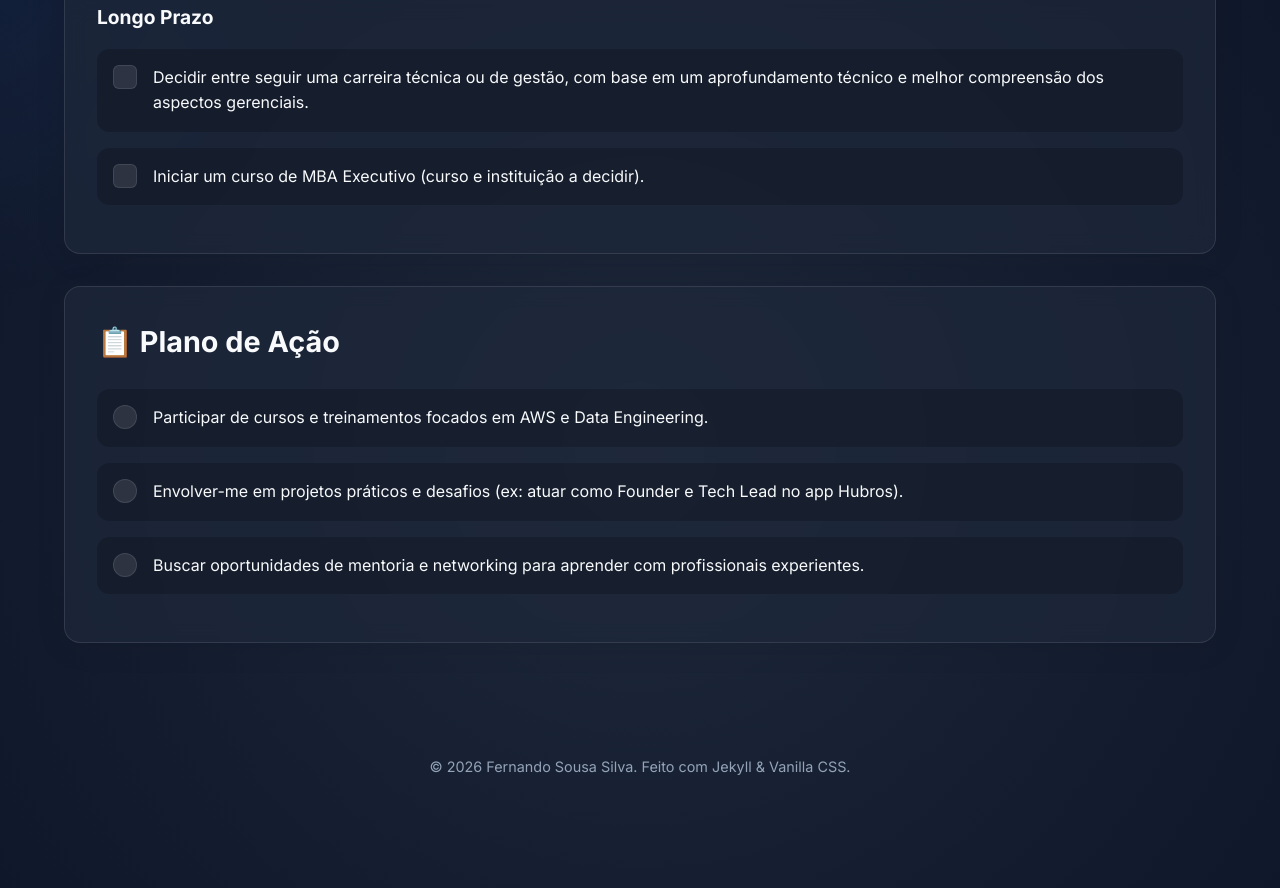
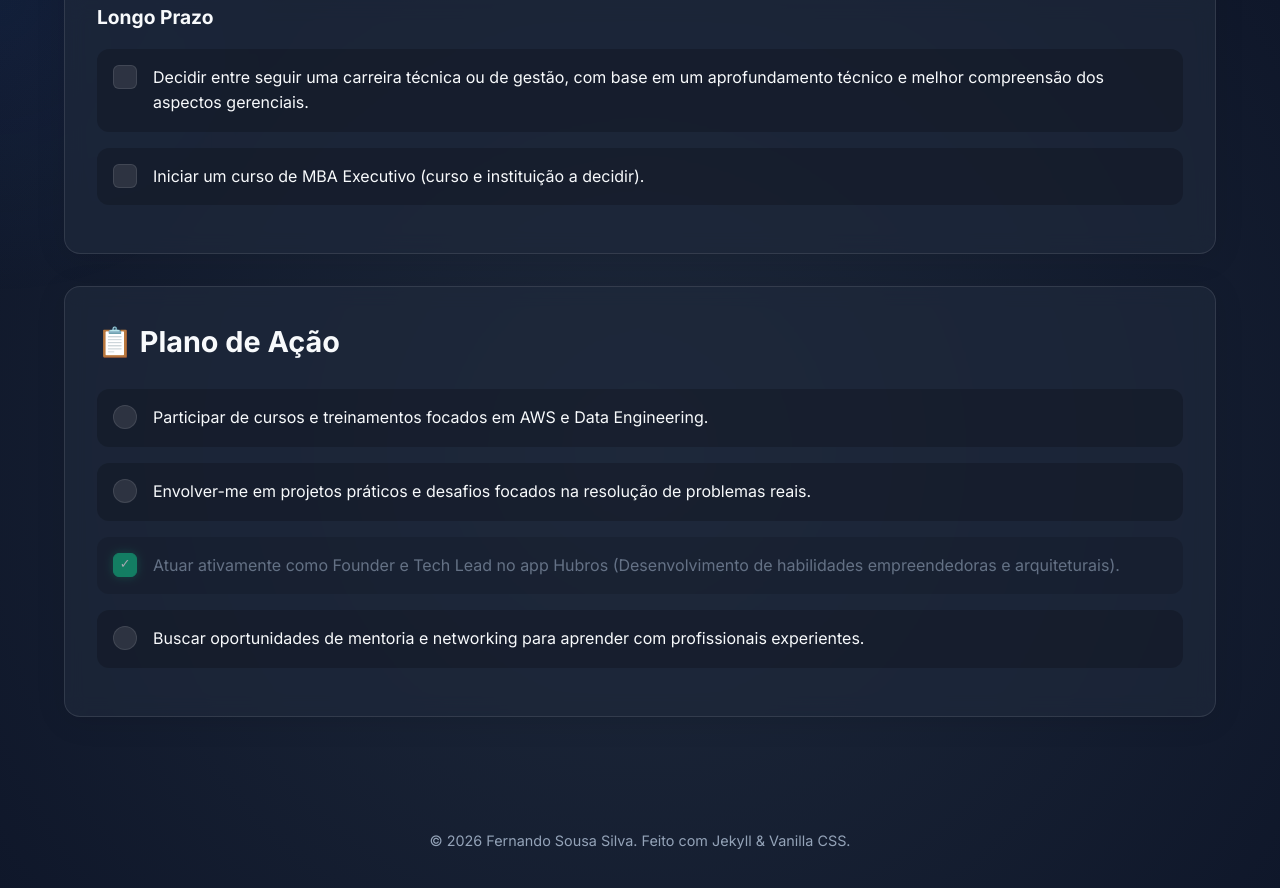
Before and after one commit to nandohss/PDI, a Jekyll site: the page built from index.html, in a window 1280 px wide and 900 px high, scrolled down 4406 px. Shown: the top 888 px of the window. Built offline with Jekyll 4.4.1, drawn with Linux system fonts in a browser that asks for light colours; before the commit the page ends 5232 px from its top, so only the background shows below that.

Commit message:
feat: segrega hubros no plano de acao e habilita checkbox concluido

```diff
--- a/_data/todos.yml
+++ b/_data/todos.yml
@@ -28,5 +28,10 @@ longo_prazo:
 
 plano_de_acao:
   - descricao: "Participar de cursos e treinamentos focados em AWS e Data Engineering."
-  - descricao: "Envolver-me em projetos práticos e desafios (ex: atuar como Founder e Tech Lead no app Hubros)."
+    concluido: false
+  - descricao: "Envolver-me em projetos práticos e desafios focados na resolução de problemas reais."
+    concluido: false
+  - descricao: "Atuar ativamente como Founder e Tech Lead no app Hubros (Desenvolvimento de habilidades empreendedoras e arquiteturais)."
+    concluido: true
   - descricao: "Buscar oportunidades de mentoria e networking para aprender com profissionais experientes."
+    concluido: false
--- a/index.html
+++ b/index.html
@@ -171,8 +171,8 @@ layout: default
     <h2>📋 Plano de Ação</h2>
     <ul class="todo-list">
         {% for acao in site.data.todos.plano_de_acao %}
-        <li class="todo-item">
-            <span class="todo-icon" style="border-radius: 50%;"></span>
+        <li class="todo-item {% if acao.concluido %}done{% endif %}">
+            <span class="todo-icon" {% if acao.concluido == false or acao.concluido == nil %}style="border-radius: 50%;"{% endif %}>{% if acao.concluido %}✓{% endif %}</span>
             <span class="todo-text">{{ acao.descricao }}</span>
         </li>
         {% endfor %}
```
